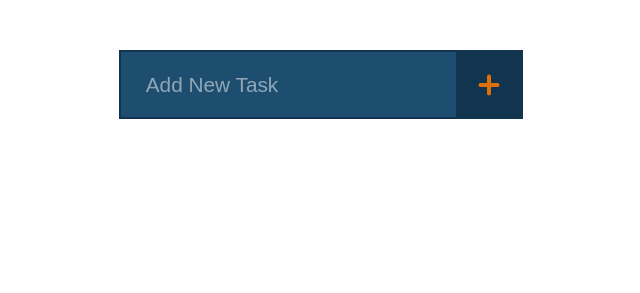
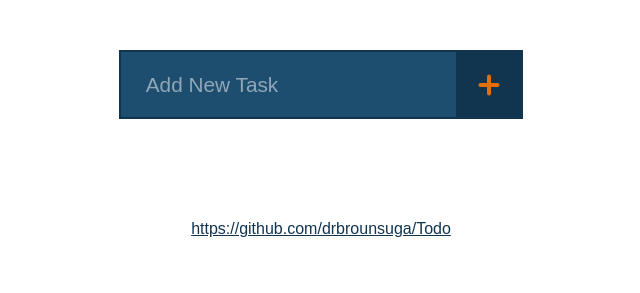
Before and after one commit to drbrounsuga/Todo, a plain HTML site: page index.html in a window 1280 px wide. Shown: the whole page, without its empty margins (319-959 px from the left). Drawn offline with Linux system fonts and the light colour scheme.

Commit message:
Added github link

```diff
--- a/css/style.css
+++ b/css/style.css
@@ -18,6 +18,15 @@ html, body{
   font-family: arial, sans-serif;
 }
 
+.github{
+  font-family: arial, sans-serif;
+  text-align: center;
+  padding: 50px;
+}
+
+.github a{
+  color: #11344F;
+}
 
 /* ---------------------
 Add New Task Bar Styles
--- a/index.html
+++ b/index.html
@@ -33,6 +33,11 @@
     </section>
   </script>
 
+
+  <div class="github">
+    <a href="https://github.com/drbrounsuga/Todo" target="_blank">https://github.com/drbrounsuga/Todo</a>
+  </div>
+
   <script src="js/jquery-1.11.3.min.js"></script>
   <script src="js/handlebars-v3.0.3.js"></script>
   <script src="js/script.js"></script>
```
